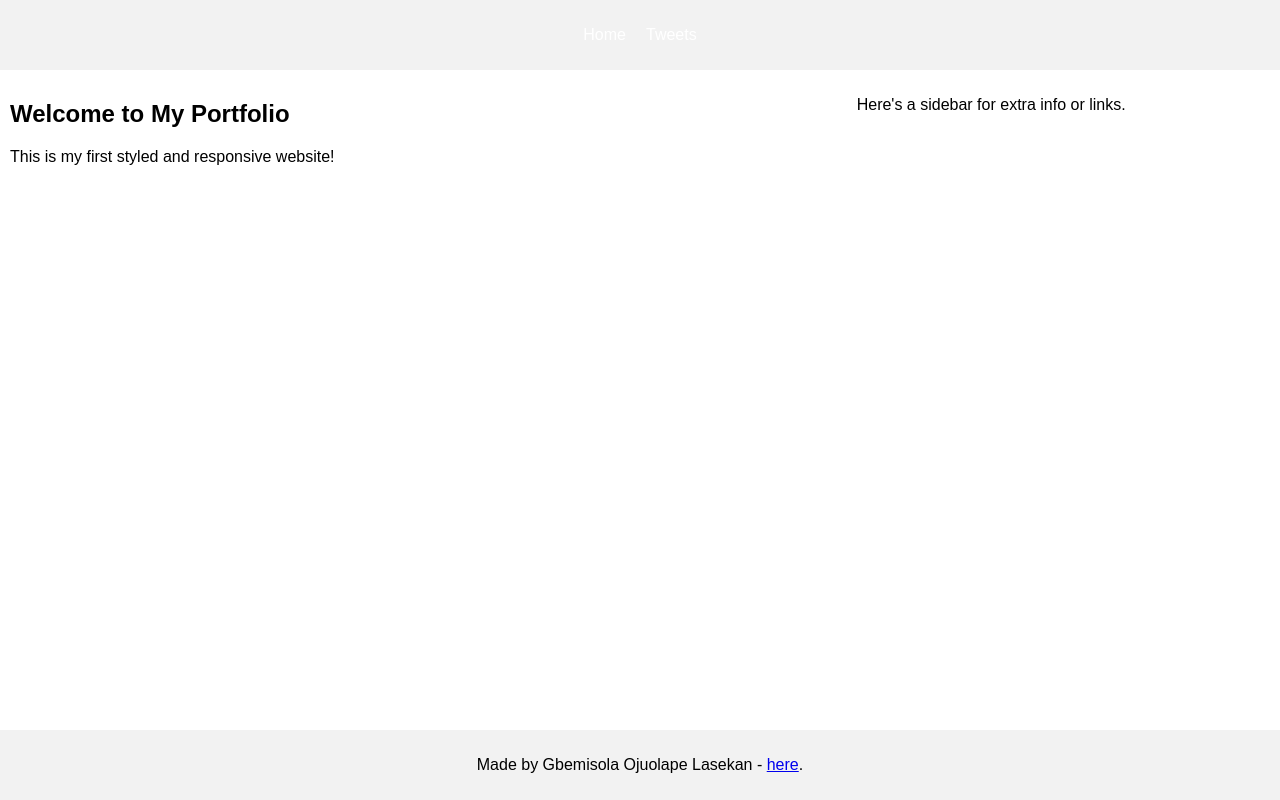
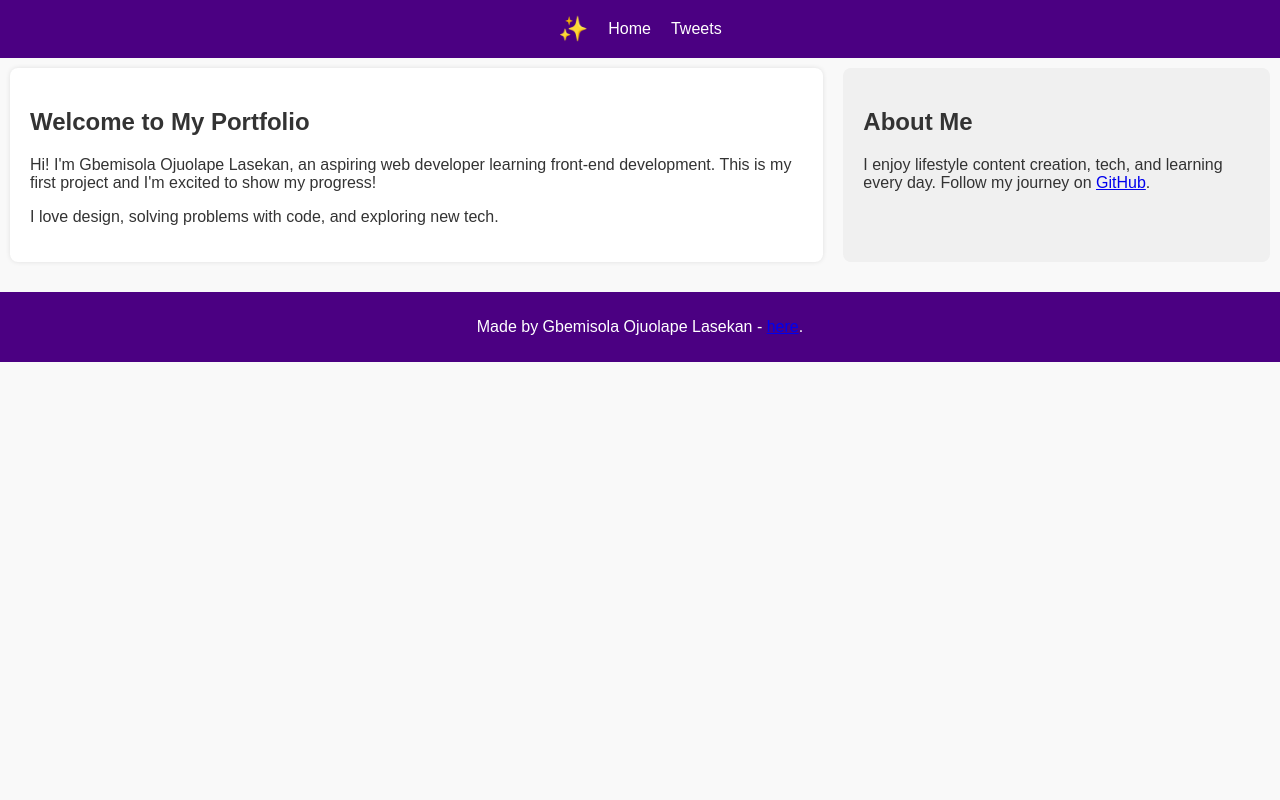
Before and after one commit to Gbemilash/alx_html_css, a plain HTML site: page css_basic/index.html in a window 1280 px wide. Drawn offline with Linux system fonts and the light colour scheme.

Commit message:
Add custom styles and logo for Task 4

```diff
--- a/css_basic/index.html
+++ b/css_basic/index.html
@@ -2,14 +2,15 @@
 <html lang="en">
 <head>
   <meta charset="UTF-8">
+  <title>My First Portfolio</title>
   <meta name="viewport" content="width=device-width, initial-scale=1.0">
-  <title>My First Portfolio - Home</title>
   <link href="base.css" rel="stylesheet">
   <link href="styles.css" rel="stylesheet">
 </head>
 <body class="works_on_smartphone">
   <header>
     <ul>
+      <li class="logo">&#10024;</li> <!-- Unicode sparkle -->
       <li><a href="index.html">Home</a></li>
       <li><a href="tweets.html">Tweets</a></li>
     </ul>
@@ -18,11 +19,13 @@
   <main>
     <article>
       <h1>Welcome to My Portfolio</h1>
-      <p>This is my first styled and responsive website!</p>
+      <p>Hi! I'm Gbemisola Ojuolape Lasekan, an aspiring web developer learning front-end development. This is my first project and I'm excited to show my progress!</p>
+      <p>I love design, solving problems with code, and exploring new tech.</p>
     </article>
 
     <aside>
-      <p>Here's a sidebar for extra info or links.</p>
+      <h2>About Me</h2>
+      <p>I enjoy lifestyle content creation, tech, and learning every day. Follow my journey on <a href="https://github.com/gbemilash" target="_blank">GitHub</a>.</p>
     </aside>
   </main>
 
--- a/css_basic/styles.css
+++ b/css_basic/styles.css
@@ -1,29 +1,66 @@
+
 body {
   display: flex;
   flex-direction: column;
-  min-height: 100vh;
-  margin: 0;
+  font-family: Arial, sans-serif;
+  background-color: #f9f9f9;
+  color: #333;
 }
 
 main {
   display: flex;
-  flex-direction: row;
   flex: auto;
+  padding: 10px;
+  gap: 20px;
 }
 
 article {
   flex: 2;
   overflow-y: auto;
-  padding: 10px;
+  background-color: #ffffff;
+  padding: 20px;
+  border-radius: 8px;
+  box-shadow: 0 0 5px rgba(0, 0, 0, 0.1);
 }
 
 aside {
   flex: 1;
   overflow-y: auto;
+  background-color: #f0f0f0;
+  padding: 20px;
+  border-radius: 8px;
+}
+
+
+header {
+  background-color: #4b0082;
+  color: white;
+  padding: 15px 20px;
+}
+
+header ul {
+  list-style: none;
+  display: flex;
+  gap: 20px;
+  align-items: center;
+  margin: 0;
+  padding: 0;
+}
+
+header li a {
+  color: white;
+  text-decoration: none;
+}
+
+.logo {
+  font-size: 24px;
+  font-weight: bold;
+}
+
+
+footer {
+  background-color: #4b0082;
+  color: white;
+  text-align: center;
   padding: 10px;
 }
-
-header, footer {
-  background-color: #f2f2f2;
-  padding: 10px;
-}
```
